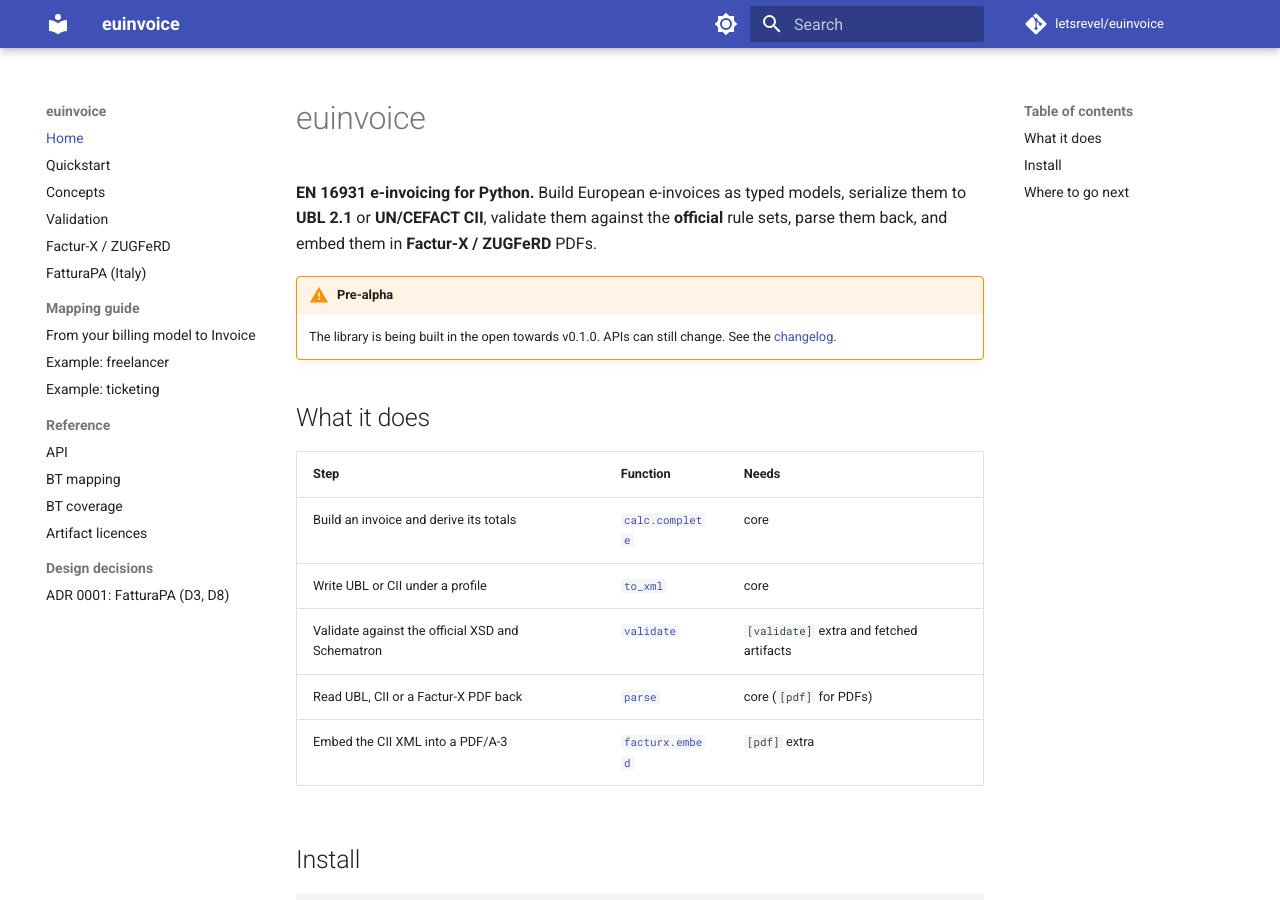
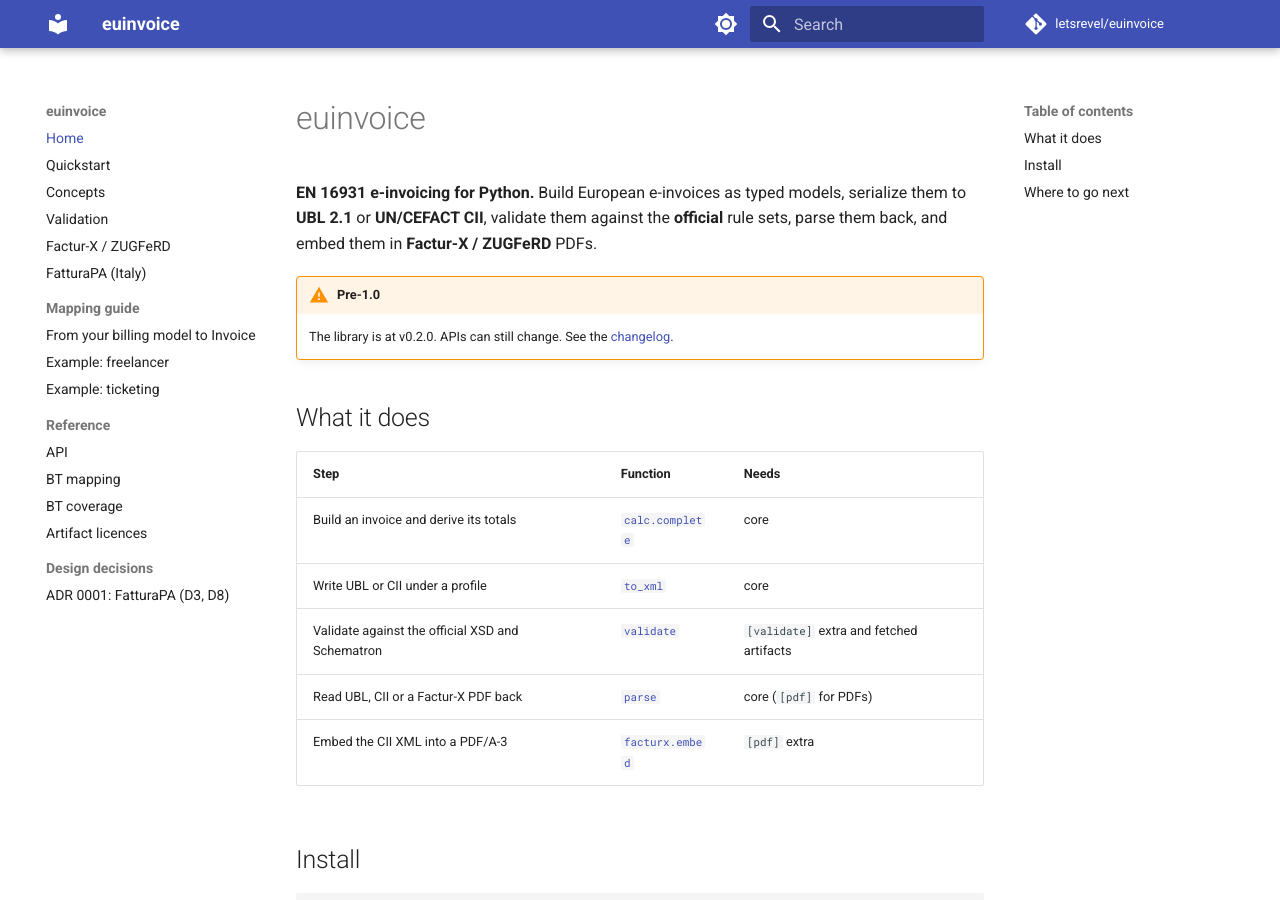
Before and after one commit to letsrevel/euinvoice, an MkDocs documentation site: the page built from docs/index.md, in a window 1280 px wide and 900 px high. Built offline with MkDocs 1.6.1 and Material for MkDocs 9.7.7, drawn with Linux system fonts in a browser that asks for light colours; comment, search, counter and statistics services are not loaded.

Commit message:
chore: release v0.2.0
Bump to 0.2.0 (uv version --bump minor), date the CHANGELOG section and order it by
Keep a Changelog type, refresh the status lines in the README and docs index, and update the
version test.

Co-Authored-By: Claude Opus 5.5 <noreply@anthropic.com>

```diff
--- a/docs/index.md
+++ b/docs/index.md
@@ -4,8 +4,8 @@
 or **UN/CEFACT CII**, validate them against the **official** rule sets, parse them back, and embed them in
 **Factur-X / ZUGFeRD** PDFs.
 
-!!! warning "Pre-alpha"
-    The library is being built in the open towards v0.1.0. APIs can still change. See the
+!!! warning "Pre-1.0"
+    The library is at v0.2.0. APIs can still change. See the
     [changelog](https://github.com/letsrevel/euinvoice/blob/main/CHANGELOG.md).
 
 ## What it does
--- a/pyproject.toml
+++ b/pyproject.toml
@@ -1,6 +1,6 @@
 [project]
 name = "euinvoice"
-version = "0.1.0"
+version = "0.2.0"
 description = "EN 16931 e-invoicing for Python: build, serialize (UBL/CII), validate, parse and embed (Factur-X) European e-invoices."
 readme = "README.md"
 license = "MIT"
```
Also changed, not shown: CHANGELOG.md (+12 -9 lines), README.md (+6 -10 lines), 2 other files.
